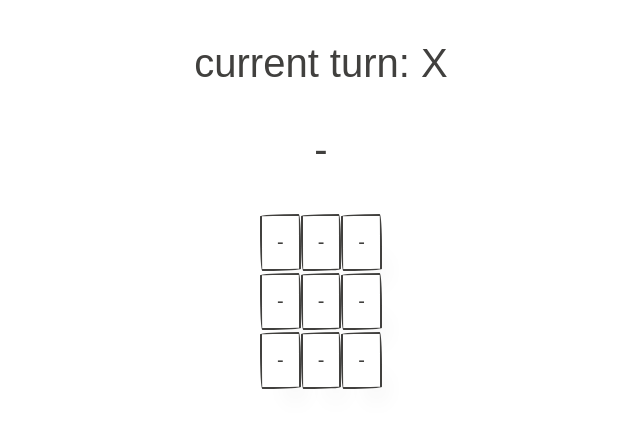
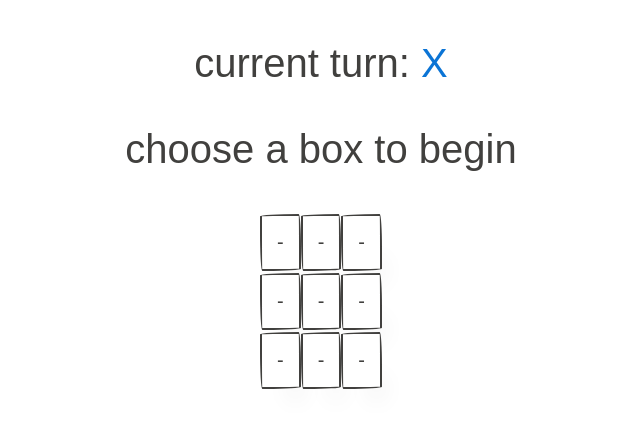
Before and after one commit to errixed/redux-tictactoe, a React (Create React App) app: page / in a window 1280 px wide. Shown: the top 428 px of the page, without its empty margins (319-959 px from the left). Built offline with nearby package versions, Linux system fonts and the light colour scheme; a web font is replaced by a local one.

Commit message:
show game status

```diff
--- /dev/null
+++ b/src/components/settings.css
@@ -0,0 +1,3 @@
+.disabled-btn {
+    pointer-events: none;
+}
--- a/src/components/ticTacToe.tsx
+++ b/src/components/ticTacToe.tsx
@@ -3,13 +3,12 @@ import { useAppDispatch, useAppSelector } from "../app/hooks";
 import { State, selectWinner, turn, turnSelector } from "./ticTacToeSlice";
 
 function TicTacToe() {
+
   const [states, setStates] = useState<State>();
-  // const [newTable, setNewTable] = useState<Array<Array<Cell>>>([
-  //   ['-']
-  // ]);
-  // const [newTurn, setNewTurn] = useState<Turn>("X");
   const selectedTurn = useAppSelector(turnSelector);
   const dispatch = useAppDispatch();
+  const winner = useAppSelector(selectWinner);
+  const [gameStatus, setGameStatus] = useState<string>("choose a box to begin");
 
   useEffect(() => {
     setStates(selectedTurn);
@@ -20,18 +19,36 @@ function TicTacToe() {
       i: i,
       j: j
     };
+
+    if (winner === "X" || winner === "O") {
+
+    } else {
+      setGameStatus("game is on")
       dispatch(turn(constTurn));
     }
-
-  const winner = useAppSelector(selectWinner);
+  }
 
   return (
     <div className="container">
-      <h3>current turn: {states?.turn}</h3>
-      <h3>{winner}</h3>
+
+      {winner === "X" || winner === "O" ? (
+        <h3>winner is <span className="text-success">{winner}</span></h3>
+      ) : (
+        <div>
+
+          {states?.turn === "X" ? (
+            <h3>current turn: <span className="text-secondary">{states?.turn}</span></h3>
+          ) : (
+            <h3>current turn: <span className="text-danger">{states?.turn}</span></h3>
+          )}
+
+          <h3>{gameStatus}</h3>
+
+        </div>
+      )}
+
       <table>
-        {
-          states?.table.map((row, index) => {
+        {states?.table.map((row, index) => {
           return (
             <tr>
 
@@ -55,8 +72,7 @@ function TicTacToe() {
 
             </tr>
           )
-          })
-        }
+        })}
 
       </table>
 
--- a/src/components/ticTacToeSlice.ts
+++ b/src/components/ticTacToeSlice.ts
@@ -1,11 +1,5 @@
 import { createSelector, createSlice, PayloadAction } from "@reduxjs/toolkit";
 import { RootState } from "../app/store";
-
-// export interface Todo {
-//   id: string;
-//   title: string;
-//   description: string;
-// }
 
 type Cell = 'X' | 'O' | '-'
 export type Table = Array<Array<Cell>>
@@ -41,7 +35,7 @@ export const tactactoeSlice = createSlice({
   },
 });
 
-function calculateWinner(squares: string[]) {
+function calculateWinner(squares: any) {
   const lines = [
     [0, 1, 2],
     [3, 4, 5],
@@ -64,9 +58,7 @@ function calculateWinner(squares: string[]) {
 export const selectSquares = (state: RootState) => state.tactactoeReducer.table
 
 export const selectWinner = createSelector(
-  // First we select the raw data that we need from Redux.
   selectSquares,
-  // Then we convert it to the output that we want.
   (squares) => {
     const squaresArray = squares.flat();
     return calculateWinner(squaresArray);
```
Lines whose indentation alone changed are shown as unchanged.
